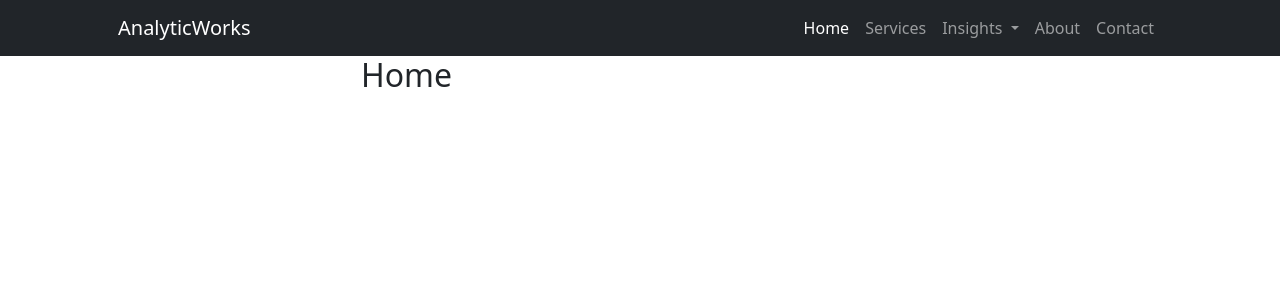
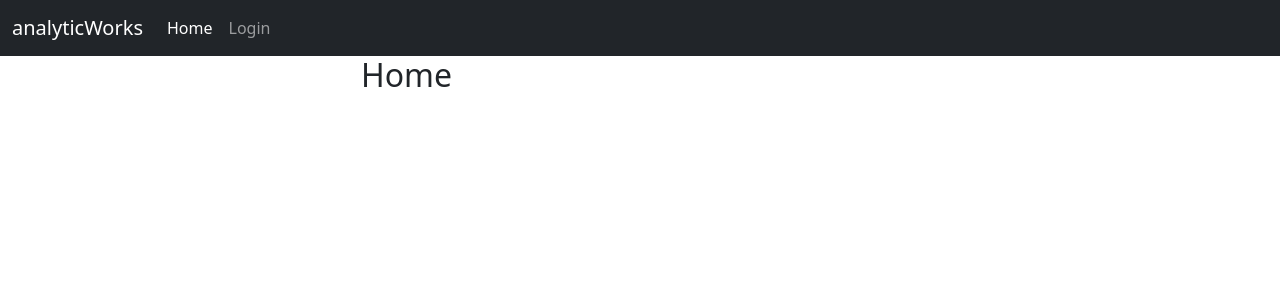
Before and after one commit to statsmith-je/aw, a Django app: page /automation/ in a window 1280 px wide. Shown: the top 300 px of the page. Run offline with Django 4.2, Linux system fonts and the light colour scheme.

Commit message:
fixed the backend navbar and updated the frontend navbar

```diff
--- a/CourseInfo/templates/navbar.html
+++ b/CourseInfo/templates/navbar.html
@@ -1,30 +1,67 @@
-<!-- Responsive navbar-->
 <nav class="navbar navbar-expand-lg navbar-dark bg-dark">
-  <div class="container px-5">
-      <a class="navbar-brand" href="{% url 'home' %}">AnalyticWorks</a>
-      <button class="navbar-toggler" type="button" data-bs-toggle="collapse" data-bs-target="#navbarSupportedContent" aria-controls="navbarSupportedContent" aria-expanded="false" aria-label="Toggle navigation"><span class="navbar-toggler-icon"></span></button>
-      <div class="collapse navbar-collapse" id="navbarSupportedContent">
-          <ul class="navbar-nav ms-auto mb-2 mb-lg-0">
-              <li class="nav-item"><a class="nav-link active" aria-current="page" href="{% url 'home'%}">Home</a></li>
-              <li class="nav-item"><a class="nav-link" href="#!">Services</a></li>
-              <!-- <li class="nav-item"><a class="nav-link" href="{% url 'insights'%}">Insights</a></li> -->
-              <div class="collapse navbar-collapse" id="navbarNavDarkDropdown">
+    <div class="container-fluid">
+      <a class="navbar-brand" href="{% url 'home' %}">analyticWorks</a>
+      <button class="navbar-toggler" type="button" data-bs-toggle="collapse" data-bs-target="#navbarNav" aria-controls="navbarNav" aria-expanded="false" aria-label="Toggle navigation">
+        <span class="navbar-toggler-icon"></span>
+      </button>
+      <div class="collapse navbar-collapse" id="navbarNav">
         <ul class="navbar-nav">
+          <li class="nav-item">
+            <a class="nav-link active" aria-current="page" href="{% url 'backend' %}">Home</a>
+          </li>
+          {% if user.is_authenticated %}
+
           <li class="nav-item dropdown">
-                      <a class="nav-link dropdown-toggle" href="#" id="navbarDarkDropdownMenuLink" role="button" data-bs-toggle="dropdown" aria-expanded="false">
-                        Insights
+            <a class="nav-link dropdown-toggle" href="#" id="navbarDropdown" role="button" data-bs-toggle="dropdown" aria-expanded="false">
+              Database
             </a>
-                      <ul class="dropdown-menu dropdown-menu-dark" aria-labelledby="navbarDarkDropdownMenuLink">
-                        <li><a class="dropdown-item" href="{% url 'insights'%}">Case Studies</a></li>
-                        <li><a class="dropdown-item" href="{% url 'blog'%}">Blogs</a></li>
-                        <li><a class="dropdown-item disabled" href="#">Videos</a></li>
+            <ul class="dropdown-menu" aria-labelledby="navbarDropdown">
+              <li><a class="dropdown-item" href="{% url 'dbcourselist' %}">Course List</a></li>
+
+              <li><hr class="dropdown-divider"></li>
+              <li><a class="dropdown-item" href="{% url 'add_course' %}">Add course</a></li>
+              <li><a class="dropdown-item" href="{% url 'upload' %}">Upload data</a></li>
+              <li><hr class="dropdown-divider"></li>
+              <li><a class="dropdown-item" href="{% url 'search' %}">Search</a></li>
             </ul>
           </li>
+          <li class="nav-item dropdown">
+            <a class="nav-link dropdown-toggle" href="#" id="navbarDropdown" role="button" data-bs-toggle="dropdown" aria-expanded="false">
+              Automation
+            </a>
+            <ul class="dropdown-menu" aria-labelledby="navbarDropdown">
+              <li><a class="dropdown-item" href="#">Home</a></li>
+
+              <li><hr class="dropdown-divider"></li>
+              <li><a class="dropdown-item" href="{% url 'slidetitles' %}">Slides</a></li>
+              <li><a class="dropdown-item" href="#">Instructor Guide</a></li>
+              <li><a class="dropdown-item" href="#">Participant Guide</a></li>
+              <li><hr class="dropdown-divider"></li>
+              <li><a class="dropdown-item" href="#">Advanced options</a></li>
             </ul>
-                </div>
-              <li class="nav-item"><a class="nav-link" href="{% url 'about'%}">About</a></li>
-              <li class="nav-item"><a class="nav-link" href="{% url 'contact'%}">Contact</a></li>
+          </li>
+          <!-- <li class="nav-item">
+            <a class="nav-link" href="#">IG to PG</a>
+          </li> -->
+          <li class="nav-item">
+            <a class="nav-link float-end" href="{% url 'logout' %}">Logout</a>
+          </li>
+          {% else %}
+          <!-- <li class="nav-item">
+            <a class="nav-link" href="{% url 'register' %}">Register</a>
+          </li> -->
+          <li class="nav-item">
+            <a class="nav-link" href="{% url 'backend' %}">Login</a>
+          </li>
+          {% endif %}
+          <!-- <li class="nav-item">
+            <a class="nav-link" href="#">Pricing</a>
+          </li> -->
+          <!-- <li class="nav-item">
+            <a class="nav-link disabled">Disabled</a>
+          </li> -->
         </ul>
+
       </div>
     </div>
   </nav>
```
Also changed, not shown: CourseInfo/templates/landing_page/navbar.html (+6 -5 lines). Lines whose indentation alone changed are shown as unchanged.
